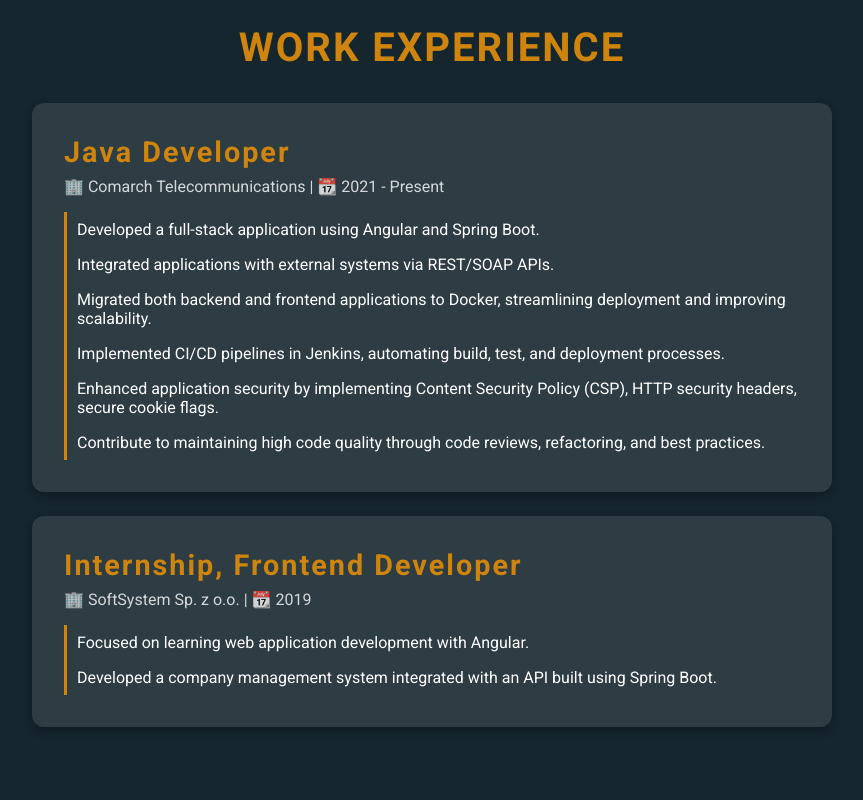
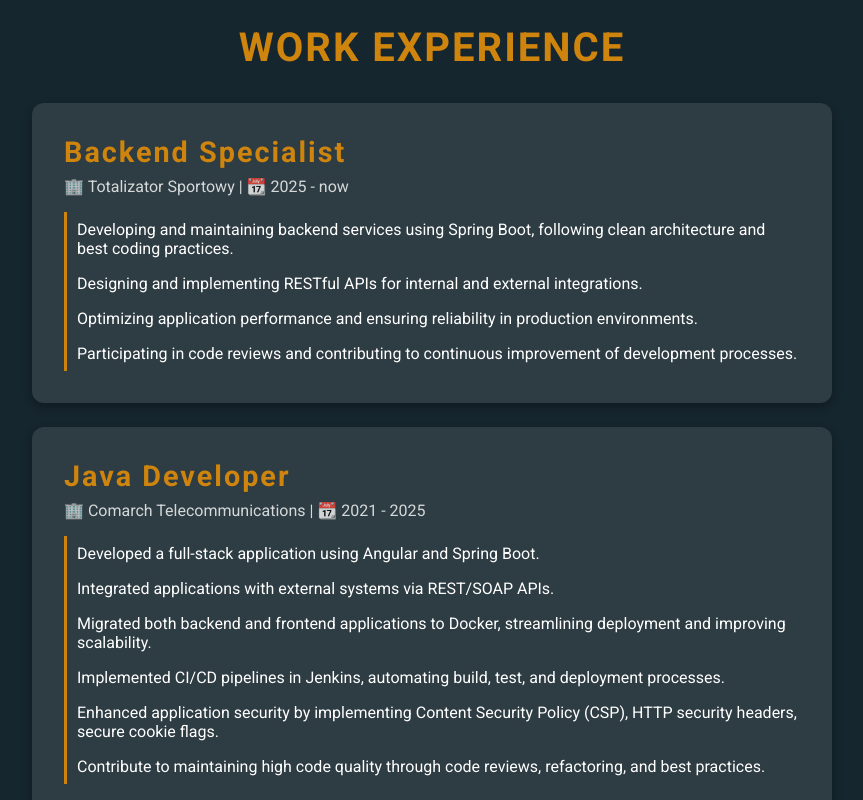
Before and after one commit to raphau-soft/cv, an Angular app: page /cv/ in a window 1280 px wide. Shown: the part 840-1640 px from the top of the page, without its empty margins (208-1071 px from the left). Built offline with nearby package versions, Linux system fonts and the light colour scheme.

Commit message:
update cv and experience

```diff
--- a/src/app/experience/experience.component.ts
+++ b/src/app/experience/experience.component.ts
@@ -11,9 +11,20 @@ import { Component } from '@angular/core';
 export class ExperienceComponent {
   experienceList = [
     {
+      position: 'Backend Specialist',
+      company: 'Totalizator Sportowy',
+      period: '2025 - now',
+      tasks: [
+        'Developing and maintaining backend services using Spring Boot, following clean architecture and best coding practices.',
+        'Designing and implementing RESTful APIs for internal and external integrations.',
+        'Optimizing application performance and ensuring reliability in production environments.',
+        'Participating in code reviews and contributing to continuous improvement of development processes.'
+      ],
+    },
+    {
       position: 'Java Developer',
       company: 'Comarch Telecommunications',
-      period: '2021 - Present',
+      period: '2021 - 2025',
       tasks: [
         'Developed a full-stack application using Angular and Spring Boot.',
         'Integrated applications with external systems via REST/SOAP APIs.',
```
Also changed, not shown: 2 other files (tests, documents, lock files or other folders).
